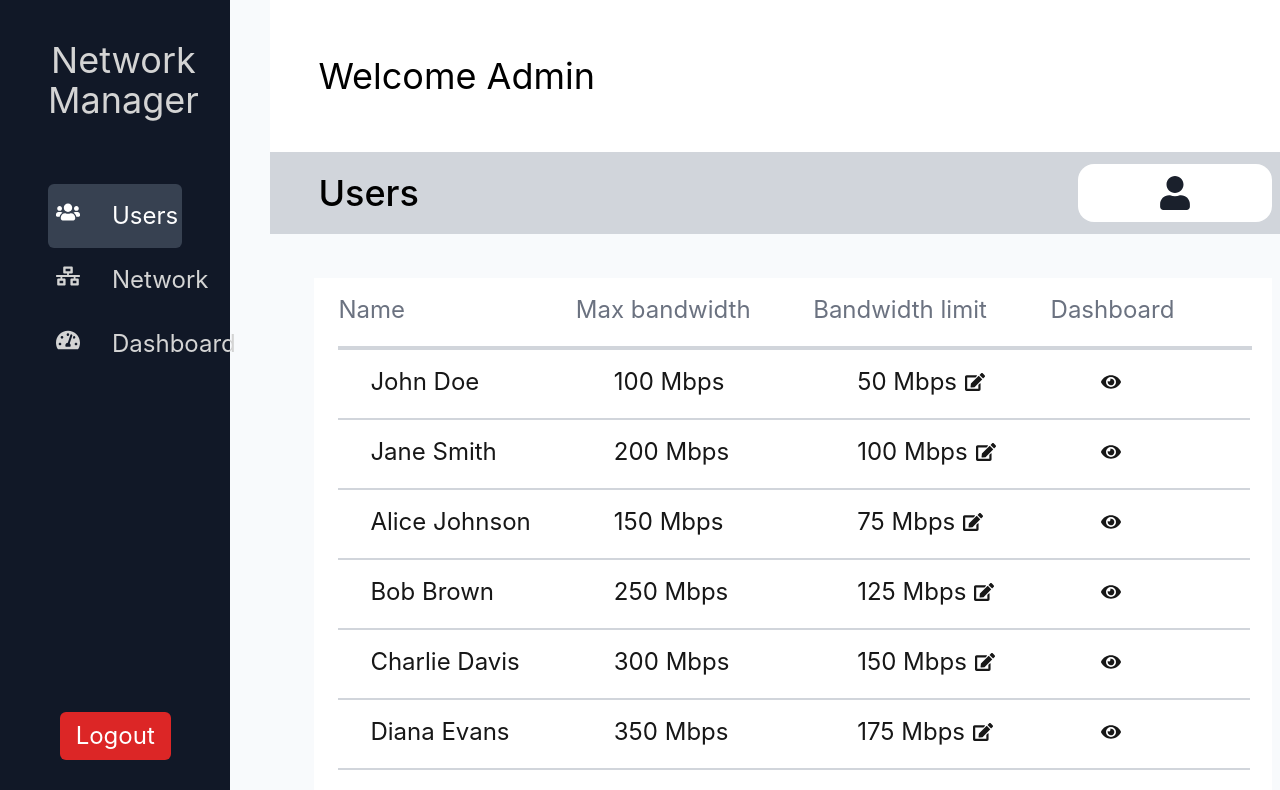
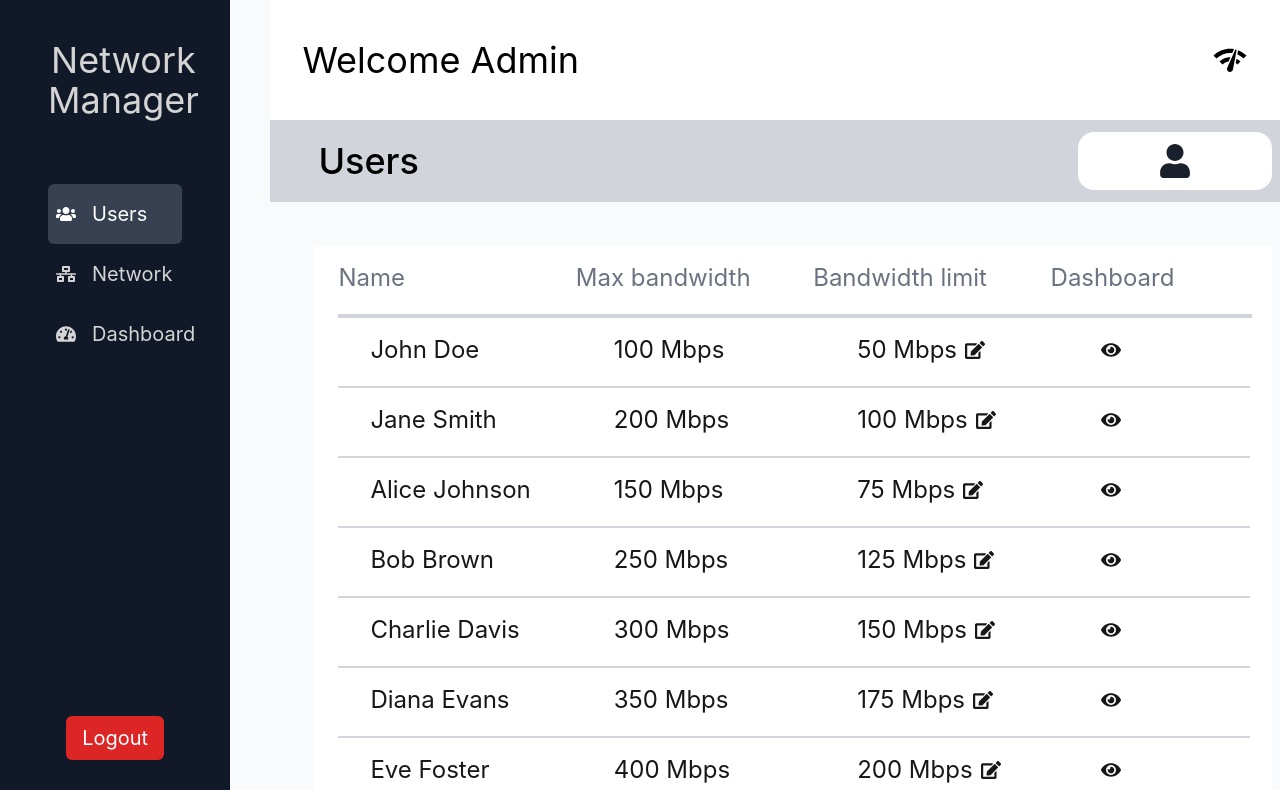
Before and after one commit to 22x24/frontend, a React (Vite) app: page /dashboard in a window 1280 px wide. Shown: the top 790 px of the page. Built offline with nearby package versions, Linux system fonts and the light colour scheme.

Commit message:
fix sidebar style

```diff
--- /dev/null
+++ b/src/App.css
@@ -0,0 +1,8 @@
+@import url('https://fonts.googleapis.com/css2?family=Roboto:wght@400;700&display=swap');
+
+body {
+    font-family: 'Roboto', sans-serif;
+    margin: 0;
+    padding: 0;
+    box-sizing: border-box;
+}
--- a/src/App.jsx
+++ b/src/App.jsx
@@ -1,5 +1,6 @@
 // src/App.jsx
 import AppRoutes from "./routes/AppRoutes";
+import "./App.css"
 
 function App() {
   return (
--- a/src/pages/Dashboard/Sidebar.jsx
+++ b/src/pages/Dashboard/Sidebar.jsx
@@ -11,19 +11,19 @@ function Sidebar({ activePage, setActivePage }) {
 
   return (
     <aside className="flex flex-col w-[18%] h-screen max-md:ml-0 max-md:w-full">
-      <nav className="flex flex-col items-start px-12 py-10 mx-auto w-full text-2xl bg-gray-900 text-neutral-300 max-md:px-5 h-full">
+      <nav className="flex flex-col items-start px-12 py-10 mx-auto w-full text-xl bg-gray-900 text-neutral-300 max-md:px-5 h-full">
         <h1 className="text-4xl text-center mb-16">Network Manager</h1>
         <ul className="w-full">
           {navItems.map((item, index) => (
             <li
               key={item.name}
-              className={`flex gap-8 py-4 px-2 mt-${index === 0 ? '0' : '6'} whitespace-nowrap cursor-pointer ${
+              className={`flex items-center gap-4 py-4 px-2 mt-${index === 0 ? '0' : '6'} whitespace-nowrap cursor-pointer ${
                 activePage === item.name ? 'text-white bg-gray-700 rounded-md' : ''
               }`}
               onClick={() => setActivePage(item.name)}
             >
               <Icon as={item.icon} className="object-contain shrink-0 w-8 aspect-square" />
-              <span>{item.name}</span>
+              <span className="text-left">{item.name}</span>
             </li>
           ))}
         </ul>
--- a/src/pages/Dashboard/index.jsx
+++ b/src/pages/Dashboard/index.jsx
@@ -1,5 +1,6 @@
 import React, { useState } from 'react';
 import { FaUser, FaNetworkWired, FaTachometerAlt } from 'react-icons/fa'; // Import icons
+import { MdNetworkCheck } from 'react-icons/md'; // Import a different network icon
 import Sidebar from './Sidebar';
 import UserList from './pages/Users/UserList';
 import NetworkPage from './pages/Network/NetworkPage';
@@ -40,13 +41,16 @@ function Dashboard() {
             <div className="flex gap-5 max-md:flex-col">
                 <Sidebar activePage={activePage} setActivePage={setActivePage} />
                 <main className="flex flex-col ml-5 w-[82%] max-md:ml-0 max-md:w-full">
-                    <header className="px-12 py-14 text-4xl text-black bg-white max-md:px-5 max-md:max-w-full">
-                        Welcome Admin
+                    <header className="flex items-center justify-between px-8 py-10 text-4xl text-black bg-white max-md:max-w-full">
+                        <span>Welcome Admin</span>
+                        <MdNetworkCheck className="w-[50] h-[50] mr-10" />
                     </header>
                     <section className="flex flex-wrap gap-5 justify-between items-center px-12 py-3 bg-gray-300 max-md:px-5 max-md:max-w-full">
                         <h2 className="text-4xl font-medium text-black">{activePage}</h2>
                         <div className="flex flex-col justify-center items-end px-20 py-3 bg-white rounded-2xl max-md:px-5 max-md:max-w-full">
-                            {renderIcon()}
+                            <div className="flex justify-center items-center w-[34px] h-[34px]">
+                                {renderIcon()}
+                            </div>
                         </div>
                     </section>
                     {renderActivePage()}
```
